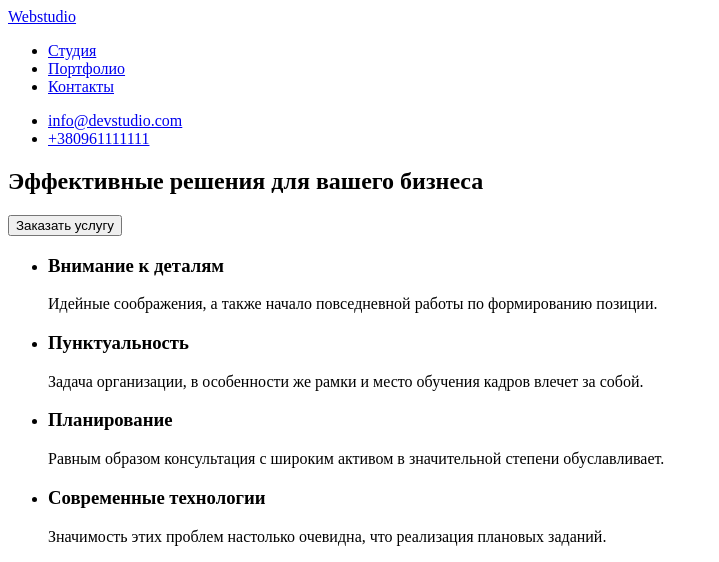
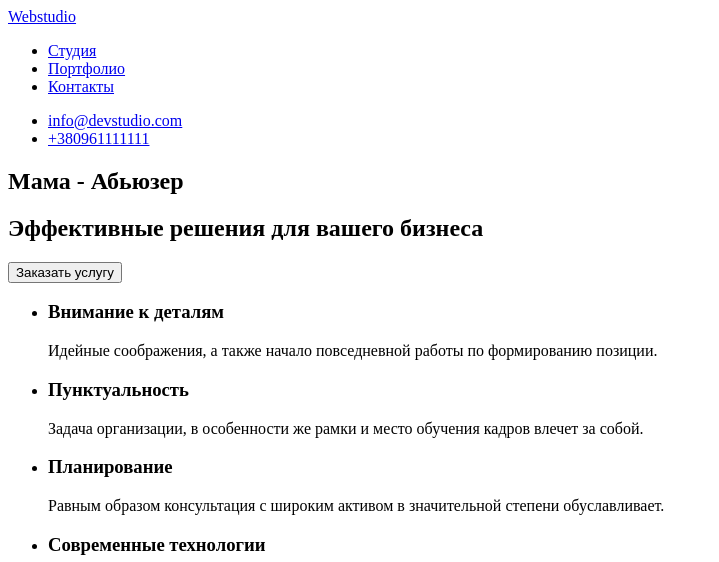
Before and after one commit to zaznoba13/goit-markup-hw-03, a plain HTML site: page New project 2022/index.html in a window 1280 px wide. Shown: the top 562 px of the page, without its empty margins (0-719 px from the left). Drawn offline with Linux system fonts and the light colour scheme; files whose address does not match are found by name.

Commit message:
New joke

```diff
--- a/New project 2022/index.html
+++ b/New project 2022/index.html
@@ -26,6 +26,7 @@
     </header>
     <main>
       <section>
+        <h1>Мама - Абьюзер</h1>
         <h1>Эффективные решения для вашего бизнеса</h1>
         <button type="submit">Заказать услугу</button>
       </section>
```
